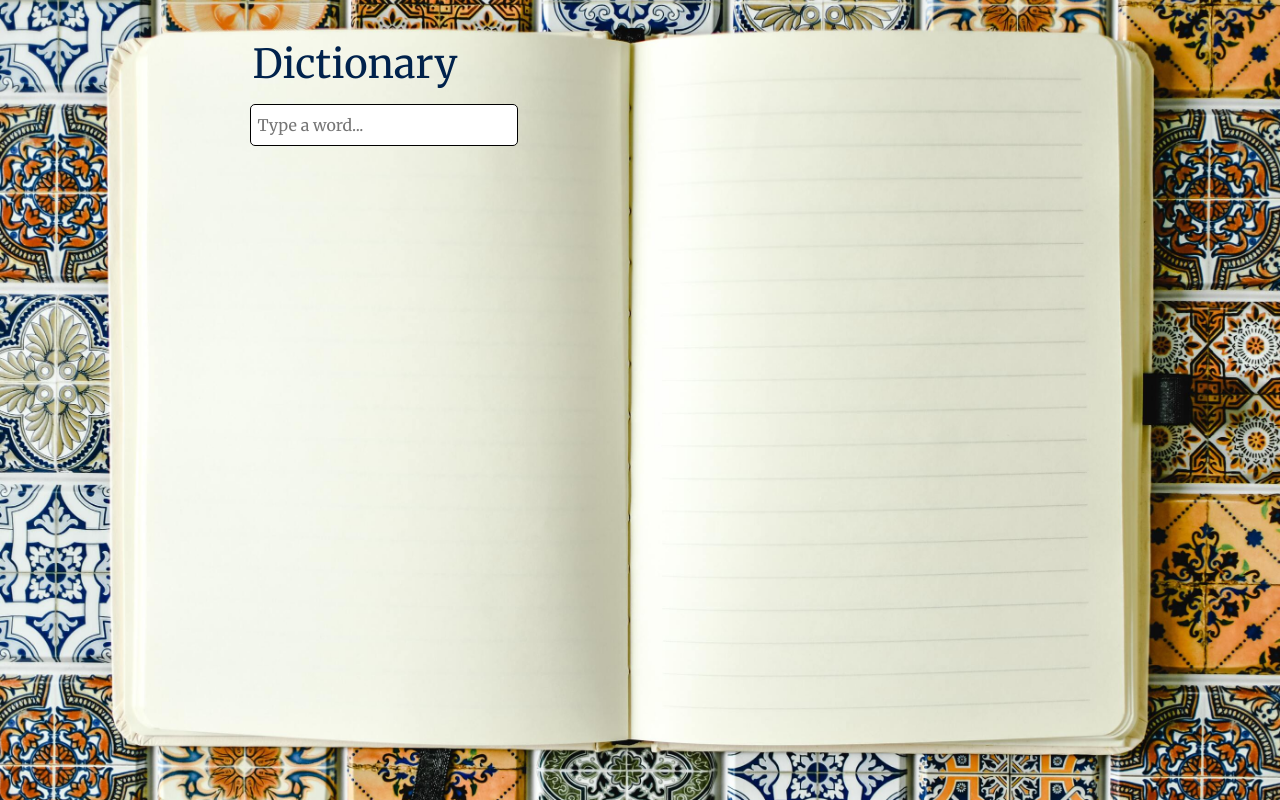
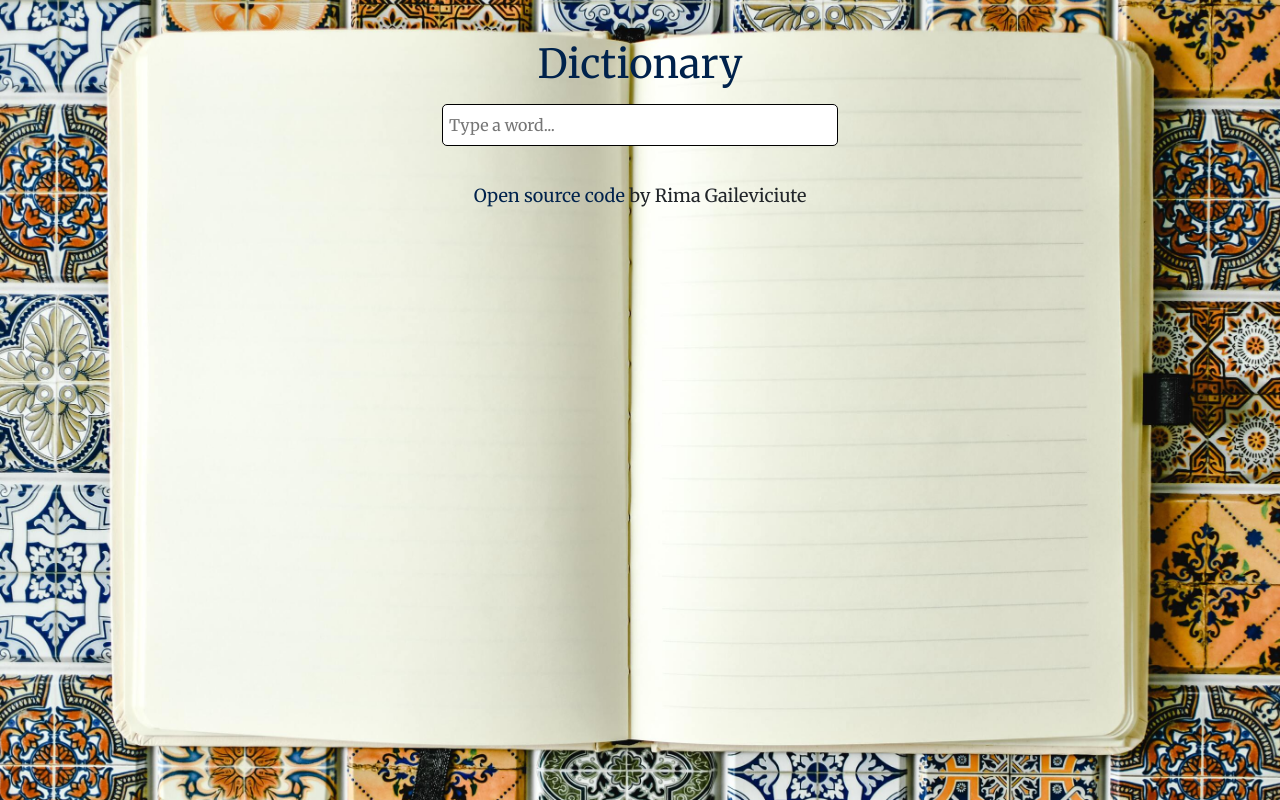
Before and after one commit to RimaGai/dictionary, a React (Create React App) app: page / in a window 1280 px wide. Built offline with nearby package versions, Linux system fonts and the light colour scheme; no server answers.

Commit message:
Adjust position

```diff
--- a/src/Dictionary.css
+++ b/src/Dictionary.css
@@ -1,5 +1,3 @@
-
-
 .Dictionary input {
   display: block;
   margin: 0 auto;
@@ -7,31 +5,38 @@
   padding: 8px 6px;
   border-radius: 5px;
   border: 1px solid;
-  margin-right: 60px;
+}
+
+.Dictionary {
+  max-width: 700px;
+  display: block;
+  margin: auto;
 }
 
 .Dictionary section {
   border-radius: 10px;
   padding: 20px;
-  margin: 30px;
+  margin-bottom: 30px;
+  margin-top: 30px;
 }
 
 .Dictionary h1 {
   text-align: center;
   margin-top: -10px;
-
   color: #00224c;
 }
 
 .Results {
-  text-align: center;
+  text-align: left;
 }
 .Results h2 {
   text-transform: capitalize;
   margin-top: -50px;
+  margin-bottom: 50px;
+  color: #00224c;
+  margin-left: 20px;
+}
 
-  color: #00224c;
-}
 .Photos img {
   border-radius: 6px;
   margin-bottom: 20px;
--- a/src/Dictionary.js
+++ b/src/Dictionary.js
@@ -46,7 +46,7 @@ export default function Dictionary(props) {
     return (
       <div className="Dictionary">
         <div className="row">
-          <div className="col-sm-6">
+          <div>
             <section>
               <h1>Dictionary</h1>
               <form onSubmit={handleSubmit} className="mt-3 mb-3">
@@ -59,11 +59,11 @@ export default function Dictionary(props) {
             </section>
             <Results results={results} />
           </div>
-          <div className="col-md-6">
+          <div>
             <Photos photos={photos} />
-            <Footer />
           </div>
         </div>
+        <Footer />
       </div>
     );
   } else {
--- a/src/Footer.css
+++ b/src/Footer.css
@@ -1,7 +1,7 @@
 footer {
   font-size: 18px;
-  margin-left: 75px;
   margin-top: -30px;
+  text-align: center;
 }
 footer a {
   text-decoration: none;
--- a/src/Photos.js
+++ b/src/Photos.js
@@ -7,7 +7,7 @@ export default function Photos(props) {
         <div className="row">
           {props.photos.map(function (photo, index) {
             return (
-              <div className="col-sm-6" key={index}>
+              <div className="col-md-4" key={index}>
                 <a href={photo.src.original} target="_blank" rel="noreferrer">
                   <img src={photo.src.landscape} alt="" className="img-fluid" />
                 </a>
```
